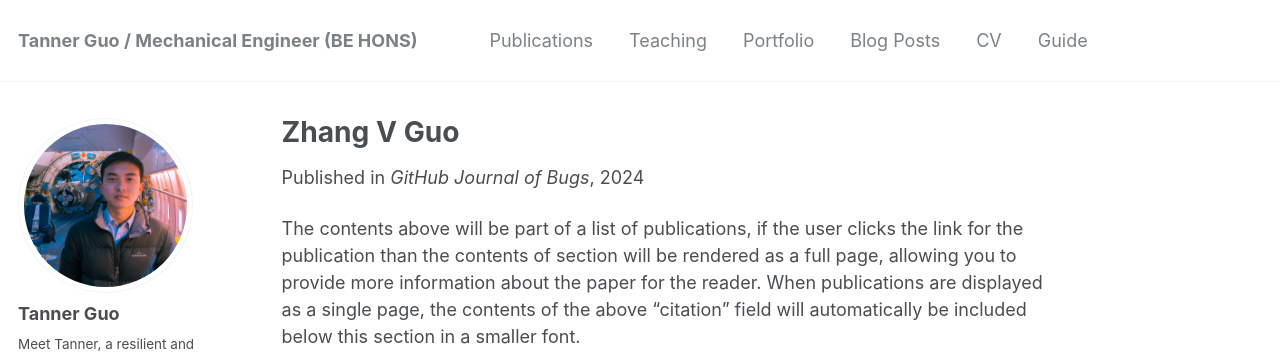
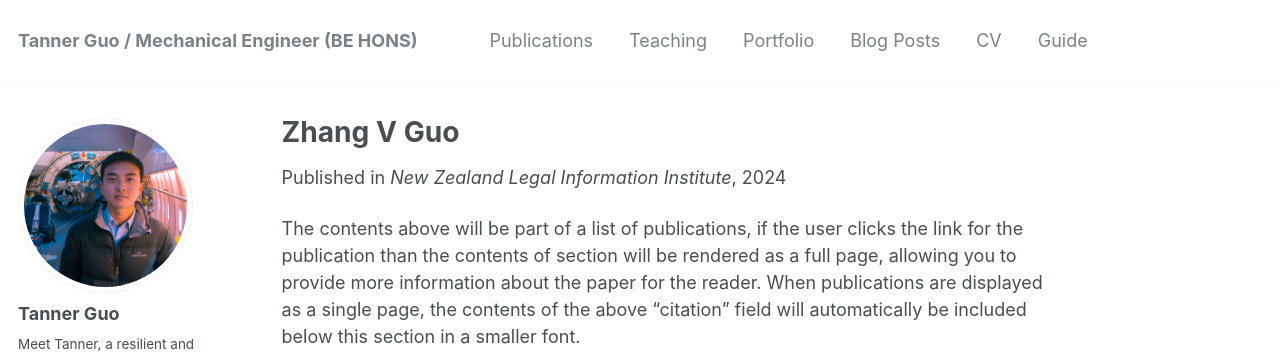
Before and after one commit to Tannerguo/tannerguo.github.io, a Jekyll site: the page built from _publications/2024-02-17-paper-title-number-4.md, in a window 1280 px wide and 1177 px high. Shown: the top 356 px of the window. Built offline with Jekyll 4.4.1, drawn with Linux system fonts in a browser that asks for light colours.

Commit message:
Update 2024-02-17-paper-title-number-4.md

```diff
--- a/_publications/2024-02-17-paper-title-number-4.md
+++ b/_publications/2024-02-17-paper-title-number-4.md
@@ -4,7 +4,7 @@ collection: publications
 permalink: /publication/2024-02-17-paper-title-number-4
 excerpt: 'This paper is about fixing template issue #693.'
 date: 2024-02-17
-venue: 'GitHub Journal of Bugs'
+venue: 'New Zealand Legal Information Institute'
 paperurl: 'http://academicpages.github.io/files/paper3.pdf'
 citation: 'Your Name, You. (2024). &quot;Paper Title Number 3.&quot; <i>GitHub Journal of Bugs</i>. 1(3).'
 ---
```
